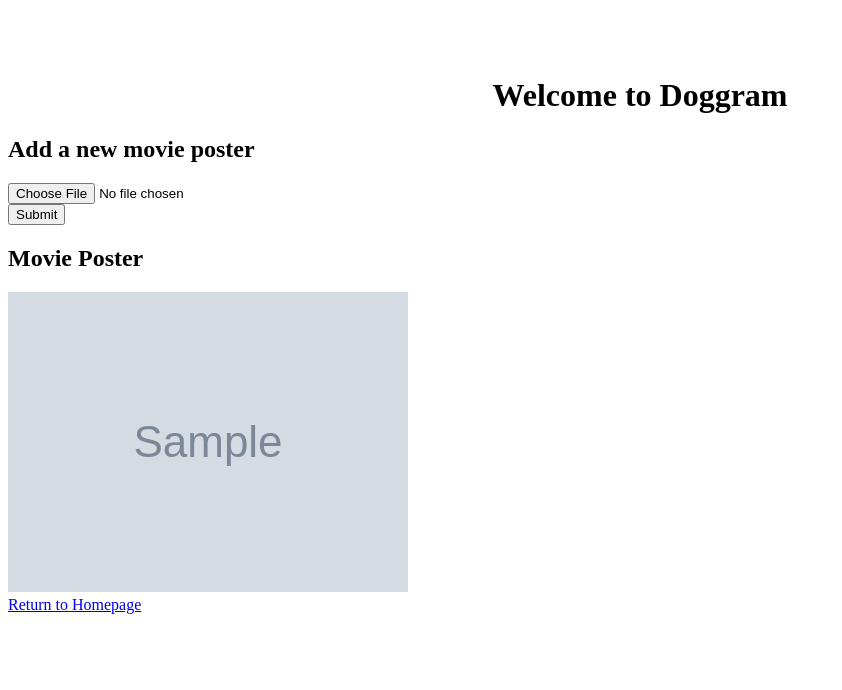
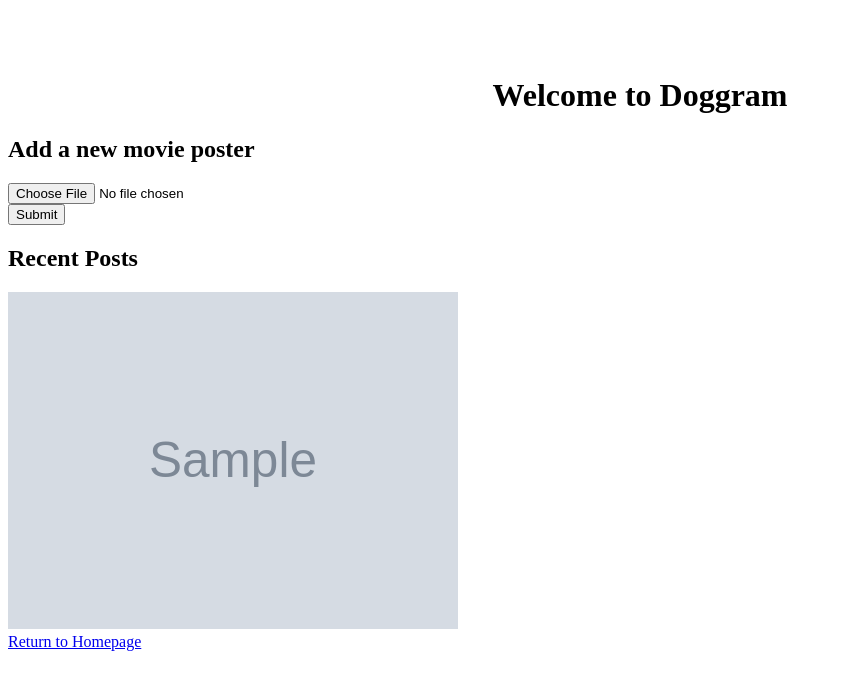
Before and after one commit to jerenteria/ig_clone, a Django app: template ig_project/ig_app/templates/home.html in a window 1280 px wide; the page is wider, and only the part inside the window is pictured. Shown: the top 690 px of that part, without its empty margins (0-842 px from the left). Run offline with Django 3.2, Linux system fonts and the light colour scheme; the template is opened without the code that fills it: most values are stand-ins (such as "Sample title", 1, 10 or a date in 2020); grey boxes marked "Sample" are stand-in pictures.

Commit message:
finally got the picture to render on the screen

```diff
--- a/ig_project/ig_app/templates/home.html
+++ b/ig_project/ig_app/templates/home.html
@@ -15,7 +15,7 @@
 
       <!--Simple Form-->
       <h2 class="my-4">Add a new movie poster</h2>
-      <form method="post" enctype="multipart/form-data">
+      <form method="POST" action="/upload" enctype="multipart/form-data">
         {% csrf_token %}
             <input type="file" name="upload" accept="image/*">
             <br>
@@ -23,11 +23,11 @@
       </form>
 
       <!--See Image Uploaded-->
-      <h2 class="my-4">Movie Poster</h2>
+      <h2 class="my-4">Recent Posts</h2>
       <div class="row">
         {% if file_url %}
-        <div class="col-lg-4 col-md-6 col-sm-12 pb-4">
-          <img src="{{ file_url }}" class="img-fluid">
+        <div class="posts">
+          <img src="{{ file_url }}" class="img-fluid" width="450px">
           <br>
           <a class="btn btn-dark my-4" href="/">Return to Homepage</a>
         {% else %}
```
Also changed, not shown: ig_project/ig_app/forms.py (deleted, +0 -7 lines), ig_project/media/carlos_pic2.jpg (added), ig_project/media/carlos_pic2_5hJF2Xw.jpg (added), 7 other files.
